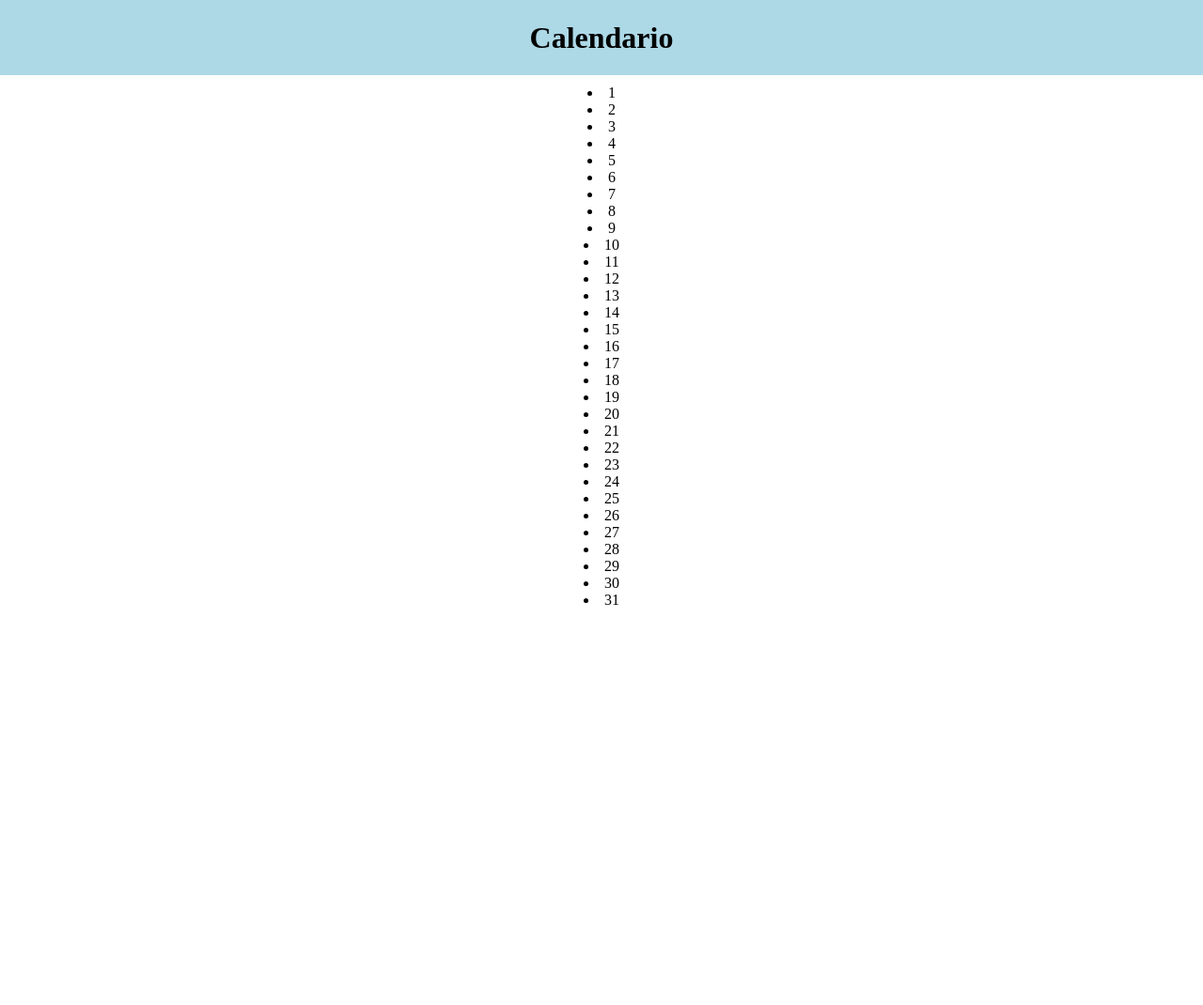
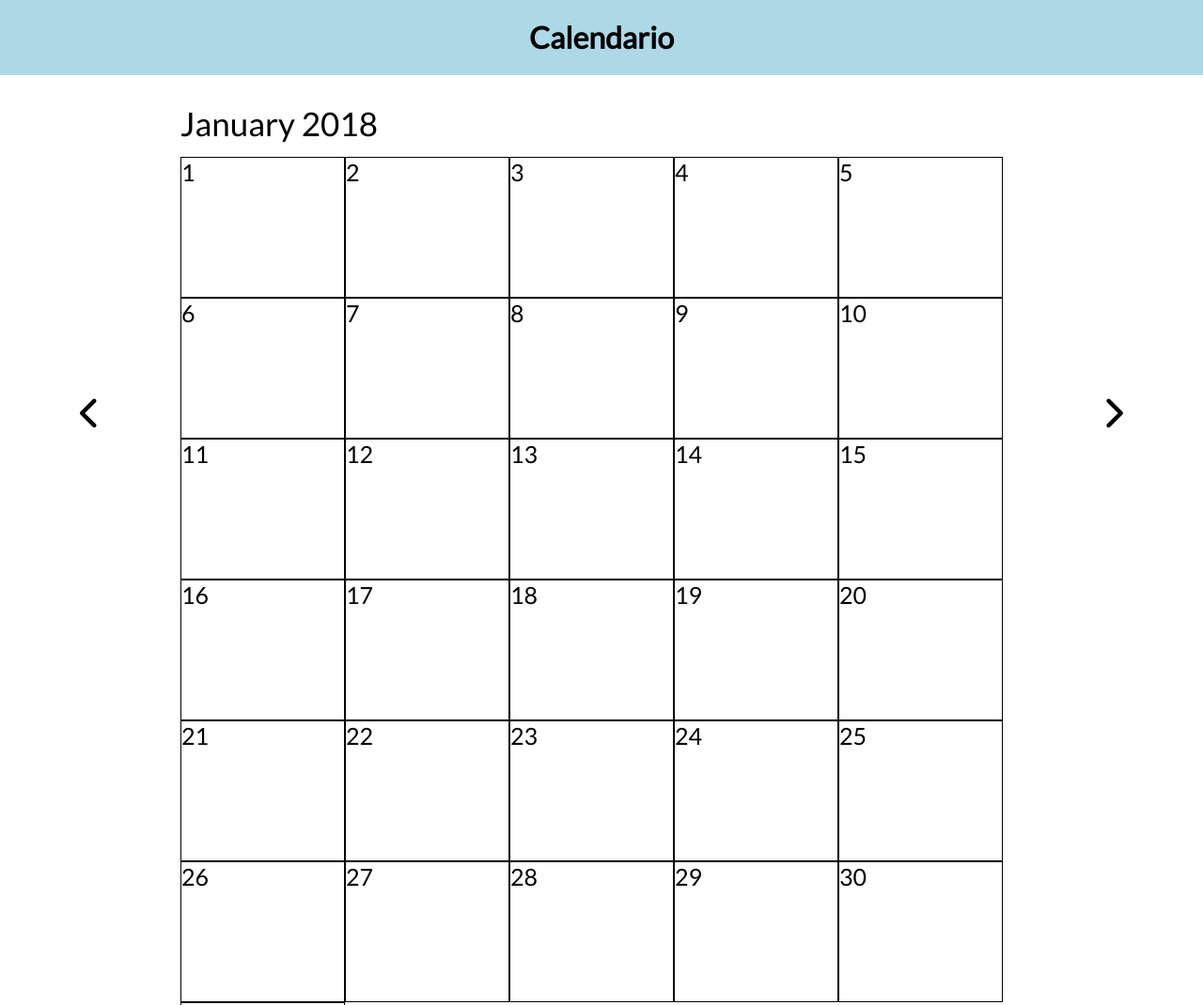
Before and after one commit to AlessandroMondelli/ajax-ex-calendar, a plain HTML site: page index.html in a window 1280 px wide. Shown: the top 1070 px of the page at 94% size. Before the commit the page ends 800 px from the top, so only its background shows below. Drawn offline with nearby package versions, Linux system fonts and the light colour scheme; no server answers.

Commit message:
Aggiunta grafica e pulsanti per mese successivo/precedente

```diff
--- a/index.html
+++ b/index.html
@@ -8,6 +8,7 @@
         <script src="https://kit.fontawesome.com/8fa0586f23.js" crossorigin="anonymous"></script>
         <script src="https://momentjs.com/downloads/moment.js" charset="utf-8"></script>
         <script src="main.js" charset="utf-8"></script>
+        <link href="https://fonts.googleapis.com/css?family=Lato&display=swap" rel="stylesheet">
         <link rel="stylesheet" href="style.css">
     </head>
     <body>
@@ -16,12 +17,19 @@
                 <h1>Calendario</h1>
             </div>
         </header>
-        <main>
-            <div class="month">
-                <ul class="list-month">
+        <div class="arrow left">
+            <i class="fas fa-chevron-left"></i>
+        </div>
+        <main id="mainCal">
+            <div class="month-name"></div>
+            <div class="month"></div>
+        </main>
+        <div class="arrow right">
+            <i class="fas fa-chevron-right"></i>
+        </div>
 
-                </ul>
-            </div>
-        </main>
+        <script id="calendario-template" type="text/x-handlebars-template">
+            <div class="day">{{{varDay}}}</div>
+        </script>
     </body>
 </html>
--- a/main.js
+++ b/main.js
@@ -1,17 +1,74 @@
 $(document).ready(function() {
 
-    var firstDay = '2018-01-01';
-    var firstMoment = moment(firstDay);
-    console.log(firstMoment);
+    //Preparo template Handlebars
+    var source = $("#calendario-template").html();
+    //Preparo template con funzione
+    var template = Handlebars.compile(source);
 
-    var days = firstMoment.daysInMonth()
-    console.log(days);
+    var firstDay = '2018-01-01'; //Data iniziale
+    var lastDay = '2018-12-01'; //Data finale
+    var momentData = moment(firstDay);
 
-    var month = firstMoment.format('MMMM')
-    console.log(month);
+    getMonth(); //Funzione che crea il primo mese
 
-    for (var i = 0; i < days; i++) {
-        var htmlCode = "<li>" + (i + 1)  + "</li>";
-        $(".month").append(htmlCode);
+    $(".arrow.right").click(function() { //Al click su freccia destra
+            momentData.add(1,'month'); //Aggiungo un mese
+            $(".month-name,.month").empty(); //elimino mee precedente
+            getMonth(); //Prendo e stampo nuovo mese
+
+            if (momentData.isSameOrAfter(lastDay)) { //Controllo se è l'ultimo mese disponibile
+                $(this).prop('disabled',true); //Se non è disponibile disabilito freccia
+            }
+    });
+
+    $(".arrow.left").click(function() {
+            momentData.subtract(1,'month'); //Sottraggo un mese
+            $(".month-name,.month").empty(); //elimino mee precedente
+            getMonth(); //Prendo e stampo nuovo mese
+
+            if (momentData.isSameOrBefore(firstDay)) { //Controllo se è disponibile un mese precedente
+                $(this).prop('disabled',true); //Se non è disponibile disabilito freccia
+            }
+    });
+
+
+    //*** FUNZIONI ***//
+
+    function getMonth() { //Funzione che prende mese e giorni del mese
+        var days = momentData.daysInMonth(); //Giorni presenti nel mese richiesto
+        var month = momentData.format('MMMM'); //Prendo mese
+        var nMonth = momentData.month(); //Prendo numero del mese
+        appendMonth(days,month); //Passo dati a funzione che stamperà a schermo
+        getHoliday(nMonth); //Passo dati a funzoone che verifica festività
     }
+
+    function appendMonth(daysMonth,monthN) { //Funzione che stampa a schermo
+        for (var i = 0; i < daysMonth; i++) { //Ciclo per i giorni del mese
+            var placeholder = {
+                varDay : (i + 1) //Stampo giorno del mese
+            };
+            var finalHtml = template(placeholder); //Prendo template
+            $(".month").append(finalHtml); //Appendo in html
+        }
+        $(".month-name").append(monthN + " 2018"); //Appendo nome del mese
+    }
+
+    function getHoliday(monthSel) {
+        $.ajax ({ //Chiamata AJAX per recuperare dati film
+            'url' : 'https://flynn.boolean.careers/exercises/api/holidays',
+            'data' : {
+                'year' : 2018,
+                'month' : monthSel
+            },
+            'method' : 'GET', //Metodo GET
+            'success' : function(result) { //Caso funzionamento richiesta
+                var res = result.response;
+                console.log(res);
+            },
+            'error' : function() { //Caso di errore di caricamento
+                alert("Errore");
+            }
+        });
+    }
+
 });
--- a/style.css
+++ b/style.css
@@ -2,8 +2,10 @@
     margin : 0;
     padding: 0;
     box-sizing: border-box;
+    font-family: 'Lato', sans-serif;
 }
 
+/** HEAD **/
 #head {
     height: 80px;
     background-color: lightblue;
@@ -14,7 +16,49 @@
     line-height: 80px;
 }
 
+/** CALENDARIO **/
+.arrow {
+    float: left;
+    width: 15%;
+    height: calc(100vh - 80px);
+    font-size: 35px;
+    position: relative;
+    cursor: pointer;
+}
+
+.arrow:disabled {
+    color: red;
+}
+
+.arrow i {
+    position: absolute;
+    left: 50%;
+    top:50%;
+    transform: translate(-50%,-50%);
+}
+
+#mainCal {
+    float: left;
+    width: 70%;
+    margin: 0 auto;
+    margin-top: 30px;
+}
+
+.month-name {
+    font-size: 35px;
+}
+
 .month {
     text-align: center;
-    margin-top: 10px;
+    margin-top: 15px;
+    font-size: 25px;
+    text-align: left;
+    display: flex;
+    flex-wrap: wrap;
 }
+
+.month .day {
+    border: 1px solid black;
+    width: 175px;
+    height: 150px;
+}
```
